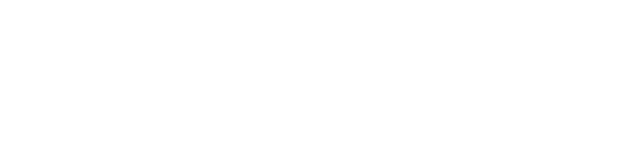
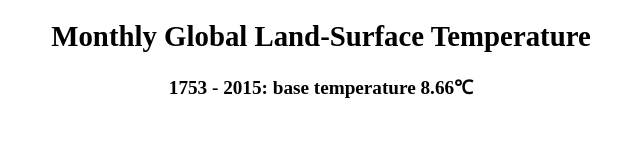
Before and after one commit to Gerald-Simpson/Heatmap, a plain HTML site: page index.html in a window 1280 px wide. Shown: the whole page, without its empty margins (319-959 px from the left). Drawn offline with nearby package versions, Linux system fonts and the light colour scheme; files that its build step writes are made by us from their sources; no server answers.

Commit message:
added references to style sheet / main.js & added titles

```diff
--- a/index.html
+++ b/index.html
@@ -5,10 +5,17 @@
 	<head>
 		<meta charset="UTF-8" />
 		<meta http-equiv="X-UA-Compatible" content="IE=edge" />
+		<link rel="stylesheet" href="style.css" />
 		<meta name="viewport" content="width=device-width, initial-scale=1.0" />
 		<title>Document</title>
 	</head>
 	<body>
+		<div id="container">
+			<h1 id="title">Monthly Global Land-Surface Temperature</h1>
+			<h2 id="description">1753 - 2015: base temperature 8.66℃</h2>
+			<div id="chart"></div>
+		</div>
+		<script type="text/javascript" src="main.js"></script>
 		<script src="https://cdn.freecodecamp.org/testable-projects-fcc/v1/bundle.js"></script>
 	</body>
 </html>
--- a/style.scss
+++ b/style.scss
@@ -9,3 +9,19 @@ body {
 	font-size: 18px;
 	padding: 0;
 }
+
+#container {
+	display: flex;
+	flex-direction: column;
+	justify-content: center;
+	align-items: center;
+	h1 {
+		font-size: 1.8rem;
+		font-weight: 600;
+		padding: 20px;
+	}
+	h2 {
+		font-size: 1.2rem;
+		font-weight: 600;
+	}
+}
```
